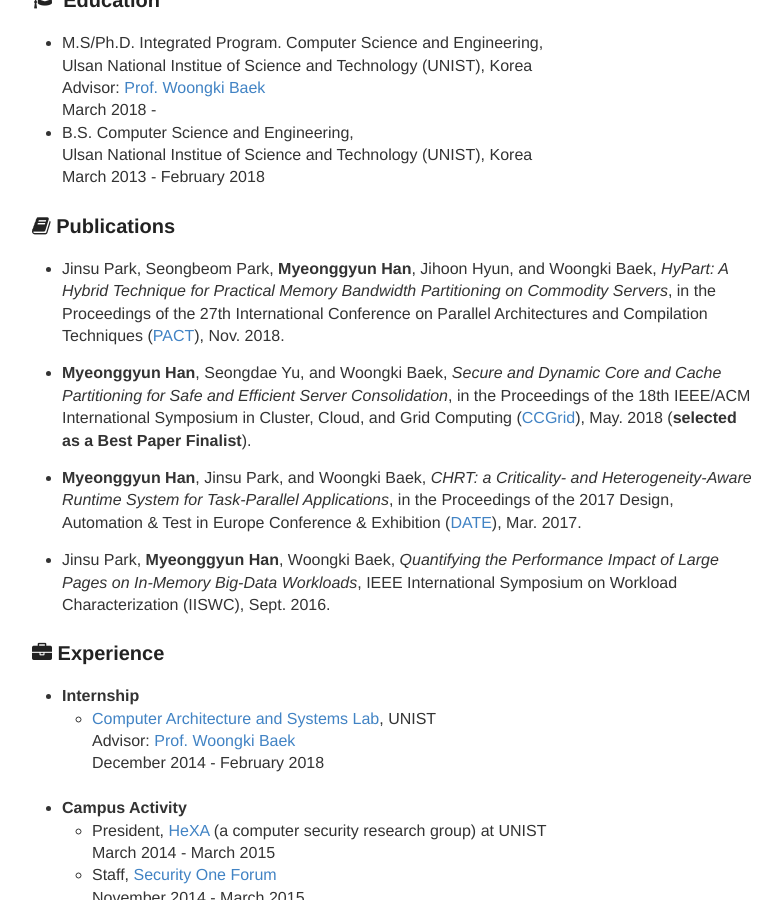
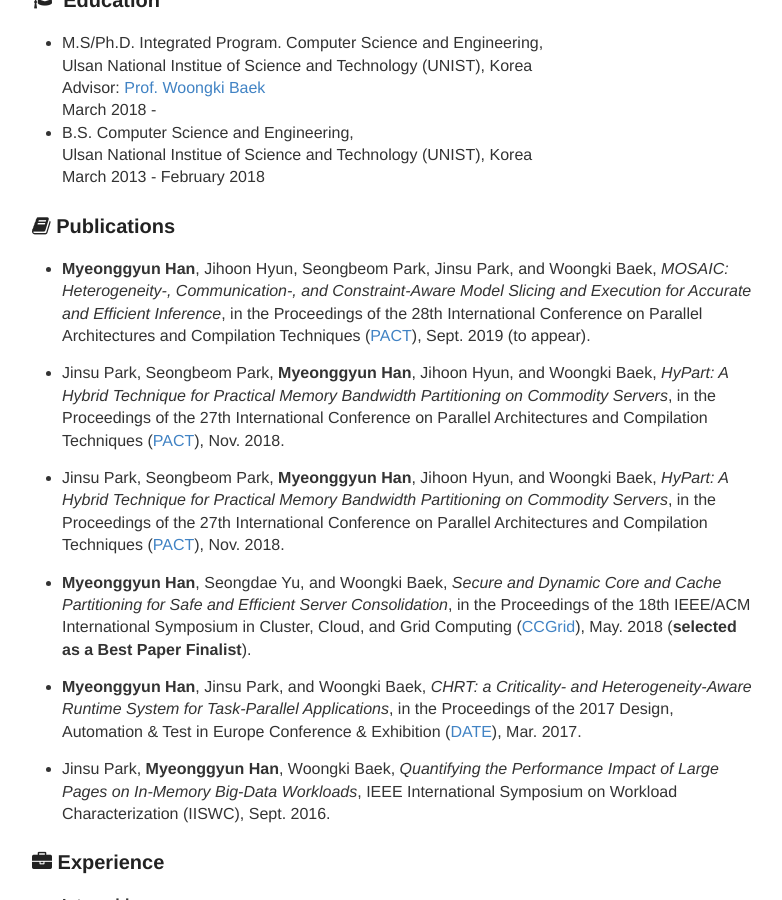
Before and after one commit to myeonggyunhan/myeonggyunhan.github.io, a Jekyll site: the page built from _posts/2019-07-09-Profile.md, in a window 1280 px wide and 900 px high, scrolled down 507 px. Shown: the whole window, without its empty margins (248-1030 px from the left). Built offline with Jekyll 4.4.1, drawn with Linux system fonts in a browser that asks for light colours; nearby versions of some CDN libraries.

Commit message:
Add PACT'19 MOSAIC

```diff
--- a/_posts/2019-03-08-Profile.md
+++ b/_posts/2019-07-09-Profile.md
@@ -23,7 +23,12 @@ Ulsan, South Korea.
     March 2013 - February 2018
 
 ### <i class="fa fa-book"></i> Publications
-  - Jinsu Park, Seongbeom Park, **Myeonggyun Han**, Jihoon Hyun, and Woongki Baek, *HyPart: A Hybrid Technique for Practical Memory Bandwidth Partitioning on Commodity Servers*, in the Proceedings of the 27th International Conference on Parallel Architectures and Compilation Techniques ([PACT](http://www.pactconf.org/index.php)), Nov. 2018.
+
+  - **Myeonggyun Han**, Jihoon Hyun, Seongbeom Park, Jinsu Park, and Woongki Baek, *MOSAIC: Heterogeneity-, Communication-, and Constraint-Aware Model Slicing and Execution for Accurate and Efficient Inference*, in the Proceedings of the 28th International Conference on Parallel Architectures and Compilation Techniques ([PACT](https://pactconf.org/)), Sept. 2019 (to appear).
+
+  - Jinsu Park, Seongbeom Park, **Myeonggyun Han**, Jihoon Hyun, and Woongki Baek, *HyPart: A Hybrid Technique for Practical Memory Bandwidth Partitioning on Commodity Servers*, in the Proceedings of the 27th International Conference on Parallel Architectures and Compilation Techniques ([PACT](http://www.cs.ucy.ac.cy/conferences/pact2018/)), Nov. 2018.
+
+  - Jinsu Park, Seongbeom Park, **Myeonggyun Han**, Jihoon Hyun, and Woongki Baek, *HyPart: A Hybrid Technique for Practical Memory Bandwidth Partitioning on Commodity Servers*, in the Proceedings of the 27th International Conference on Parallel Architectures and Compilation Techniques ([PACT](http://www.cs.ucy.ac.cy/conferences/pact2018/)), Nov. 2018.
 
   - **Myeonggyun Han**, Seongdae Yu, and Woongki Baek, *Secure and Dynamic Core
     and Cache Partitioning for Safe and Efficient Server Consolidation*, in the Proceedings of the 18th IEEE/ACM International Symposium in Cluster, Cloud, and Grid Computing ([CCGrid](https://ccgrid2018.seas.gwu.edu/)), May. 2018 (**selected as a Best Paper Finalist**).
```
Also changed, not shown: README.md, 6 other files.
